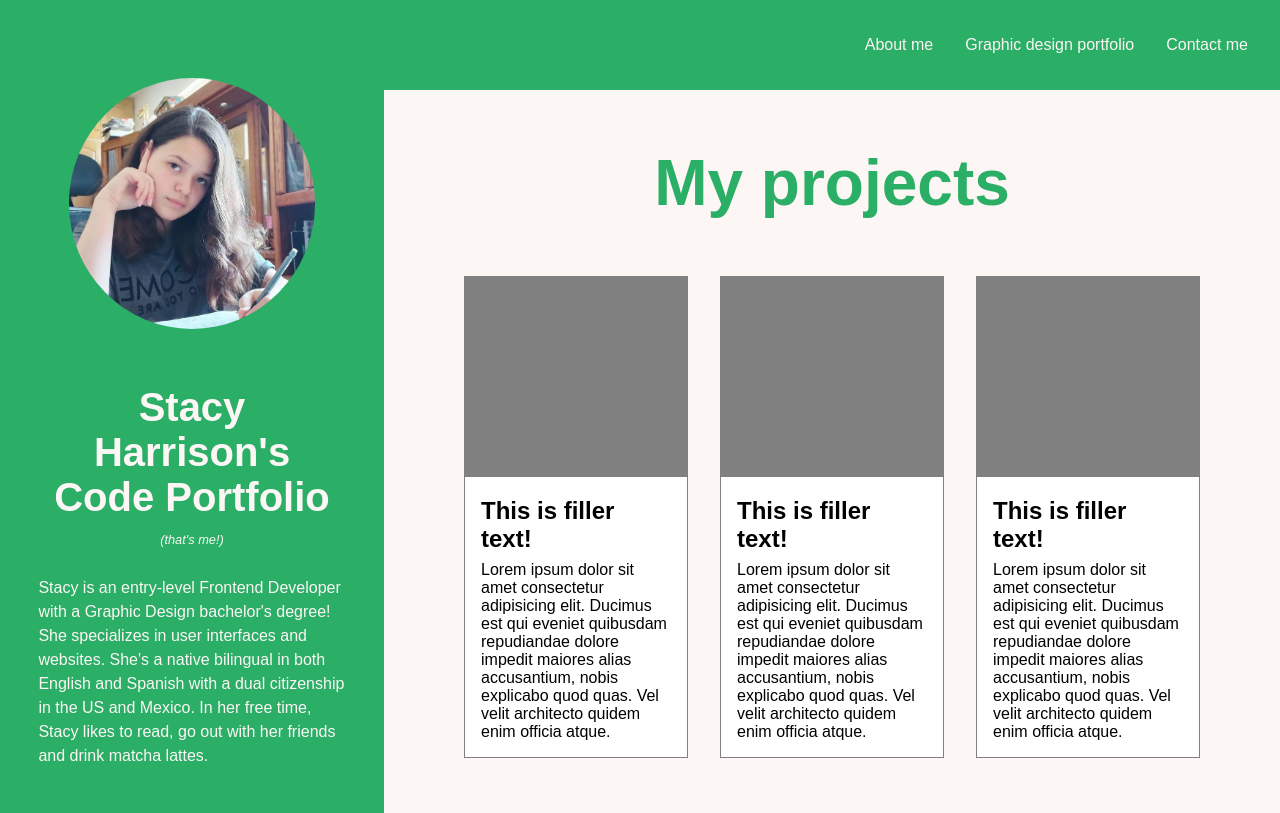
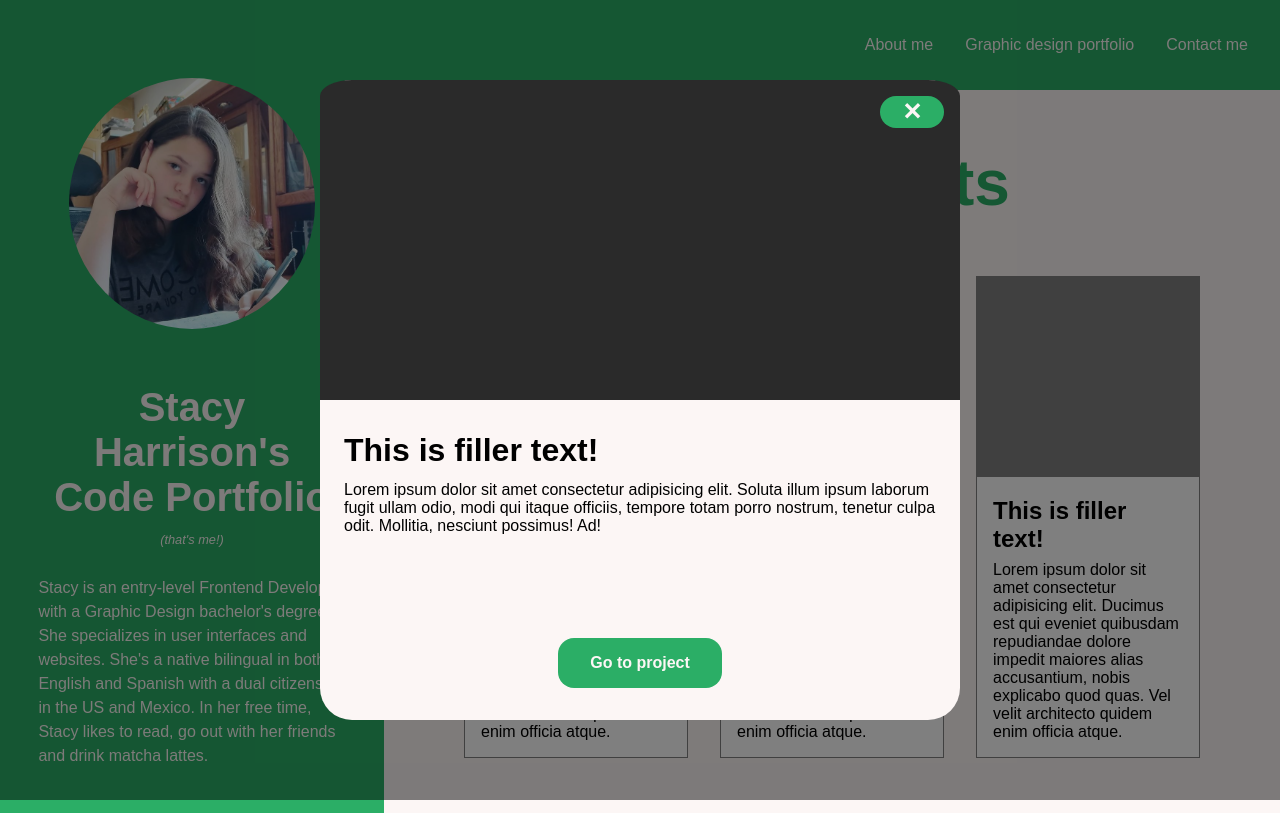
Before and after one commit to stacy-harrison-portfolio/stacy-harrison-portfolio.github.io, a plain HTML site: page index.html in a window 1280 px wide. Shown: the top 813 px of the page. Drawn offline with Linux system fonts and the light colour scheme.

Commit message:
Popup added!

```diff
--- a/index.html
+++ b/index.html
@@ -83,6 +83,22 @@
         </main>
     </div>
 
+    <div class="PopOverlay">
+        <div class="PopUp">
+            <button class="close-butt">&#10005;</button>
+            <div class="popup-thumbnail">
+                <img src="" alt="">
+            </div>
+            <div class="popup-content">
+                <h1 class="project-name">This is filler text!</h1>
+                <p class="description">Lorem ipsum dolor sit amet consectetur adipisicing elit. Soluta illum ipsum laborum fugit ullam odio, modi qui itaque officiis, tempore totam porro nostrum, tenetur culpa odit. Mollitia, nesciunt possimus! Ad!</p>
+            </div>
+            <div class="button-wrap">
+                <button class="probutt">Go to project</button>
+            </div>
+        </div>
+    </div>
+
     <script>
   const hamburger = document.getElementById('hamburger');
   const closeBtn = document.getElementById('close');
--- a/styles.css
+++ b/styles.css
@@ -165,6 +165,101 @@ main section .project .description p{
 
 
 
+
+.PopOverlay {
+    background-color: rgb(0, 0, 0, 50%);
+    display: flex; /*flex to reveal*/
+    justify-content: center;
+    align-items: center;
+    height: 100vh;
+    width: 100vw;
+    z-index: 9999;
+    position: fixed;
+    top: 0;
+    left: 0;
+}
+
+.PopUp {
+    width: 50%;
+    height: 80vh;
+    background-color: #FCF6F5;
+    border-radius: 5%;
+    position: relative;
+      position: relative;
+  display: flex;
+  flex-direction: column;
+  justify-content: space-between; /* optional */
+  width: 50%;
+  height: 80vh;
+  background-color: #FCF6F5;
+  border-radius: 5%;
+}
+
+.popup-thumbnail {
+    background-color: rgb(42, 42, 42);
+    width: 100%;
+    height: 50%;
+    border-radius: 5% 5% 0% 0%;
+}
+
+.popup-content {
+    padding: 0 1.5rem;
+}
+
+.popup-content h1 {
+    margin-top: 2rem;
+    margin-bottom: .75rem;
+    font-size: clamp(2rem, 2.5vw, 8rem);
+}
+
+.popup-content p {
+    margin-top: 0;
+    font-size: clamp(1rem, 1.25vw, 6rem);
+}
+
+.probutt {
+    border: none;
+    background-color: #2BAE66;
+    color: #FCF6F5;
+    padding: 1rem 2rem;
+    border-radius: 1rem;
+    font-size: clamp(1rem, 1.25vw, 7rem);;
+    font-weight: 600;
+    margin: 2rem 0;
+    cursor: pointer;
+}
+
+.button-wrap {
+    display: flex;
+    justify-content: center;
+    margin-top: auto;
+}
+
+.close-butt {
+    position: absolute;
+  top: 1rem;
+  right: 1rem;
+  background: none;
+  border: none;
+  font-size: 1.5rem;
+  font-weight: 900;
+  cursor: pointer;
+  color: #FCF6F5;
+  background-color: #2BAE66;
+  border-radius: 10rem;
+  width:10%;
+  height: 5%;
+    display: flex;
+    align-items: center;
+    justify-content: center;
+}
+
+
+
+
+
+
+
 @media (max-width: 1300px) {
     header ul li a {
         font-size: 1rem;
@@ -226,6 +321,15 @@ aside {
 }
 
 }
+
+@media (max-width: 600px) {
+
+    .PopUp {
+        width: 90vw;
+        height: 80vh;
+    }
+}
+
 
 @media (max-width: 570px) {
     header ul li a {
@@ -484,3 +588,16 @@ aside .icons .social-icons {
     font-size: 1.75rem;
   }
 }
+
+
+
+
+
+
+@media (min-width: 600px) and (max-width: 1024px) {
+    .PopUp {
+        width: 75%;
+        height: 75vh;
+        max-height: 750px;
+    }
+}
```
